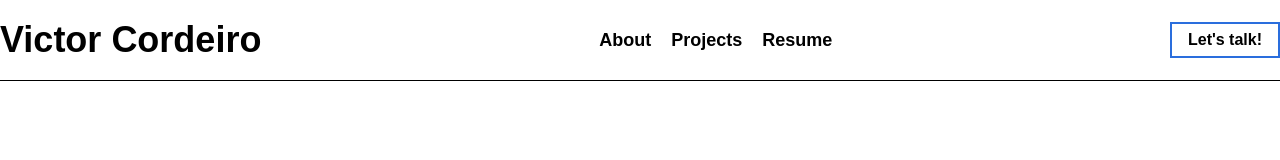
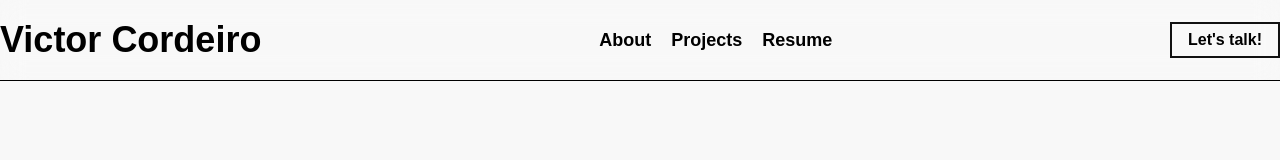
Before and after one commit to vitucordeiro/personal-website, a Next.js app: page / in a window 1280 px wide. Shown: the top 160 px of the page. Built offline with nearby package versions, Linux system fonts and the light colour scheme.

Commit message:
refactor: update --color-bg-primary colors

```diff
--- a/app/globals.css
+++ b/app/globals.css
@@ -7,16 +7,15 @@ body {
   font-family: Arial, Helvetica, sans-serif;
 }
 
+@theme {
+  --color-background-primary: #f8f8f8;
+  --color-background-secondary: #eaeaea;
 
-@theme {
-  --color-background-primary:#ffffff ;
-  --color-background-secondary:#f5f5f5 ;
+  --color-bg-primary: #111111;
+  --color-bg-primary-hover: #252525;
+  --color-bg-primary-active: #3a3a3a;
 
-  --color-bg-primary:#2a6edd ;
-  --color-bg-primary-hover:#1a5ec7 ;
-  --color-bg-primary-active:#0a4eb0 ;
-
-  --color-bg-secondary:#e0e0e0 ;
-  --color-bg-secondary-hover:#d0d0d0 ;
-  --color-bg-secondary-active:#c0c0c0 ;
+  --color-bg-secondary: #d8d8d8;
+  --color-bg-secondary-hover: #c8c8c8;
+  --color-bg-secondary-active: #b8b8b8;
 }
```
